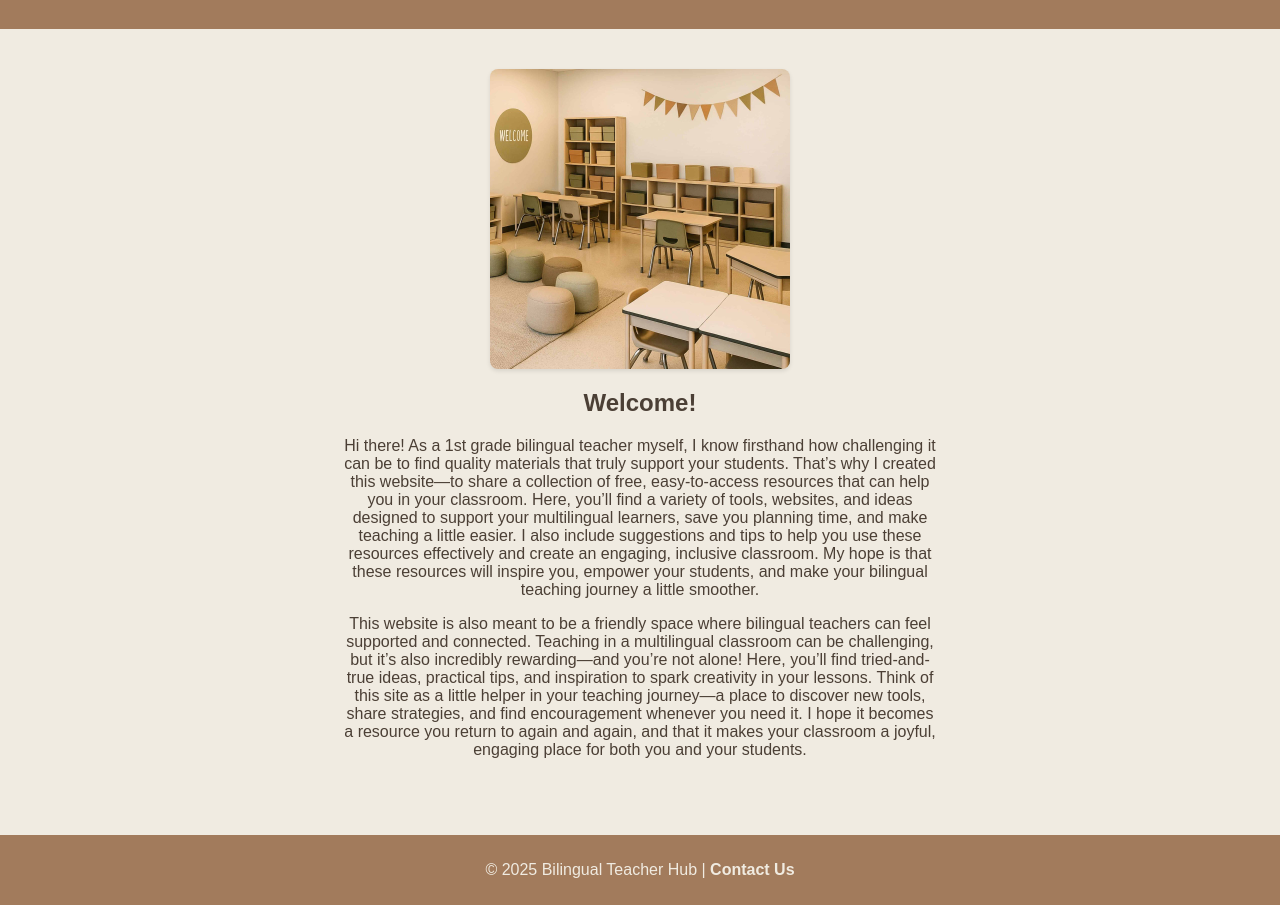
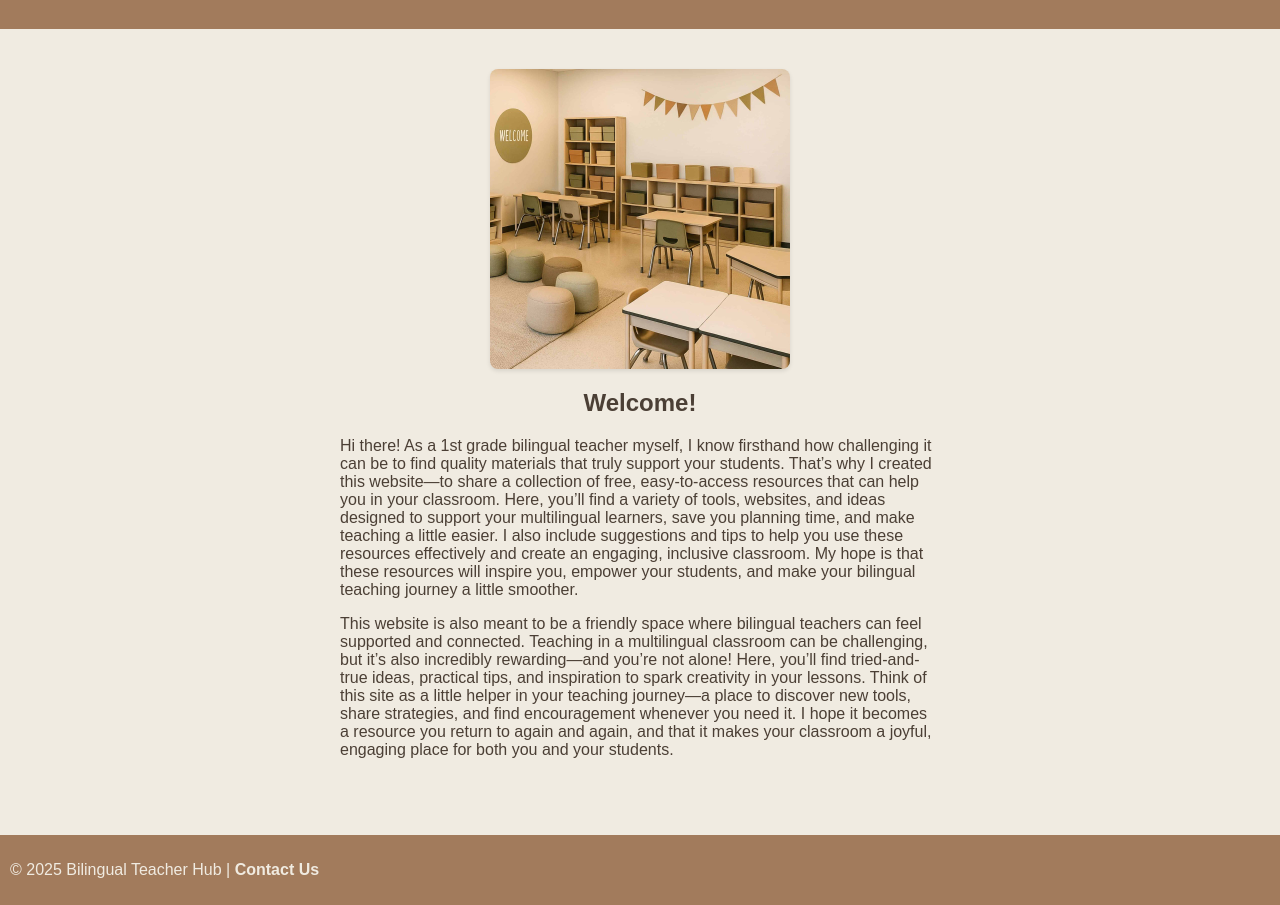
Before and after one commit to lizethort/Bilingual-Resources-, a plain HTML site: page index.html in a window 1280 px wide. Shown: the part 92-997 px from the top of the page. Drawn offline with Linux system fonts and the light colour scheme.

Commit message:
update center of page

```diff
--- a/style.css
+++ b/style.css
@@ -146,3 +146,31 @@ main img {
     border: 3px solid #ccc;
     border-radius: 8px;
 }
+
+/* Center headings and intro sections */
+header, h1, h2, h3, .intro {
+    text-align: center;
+}
+
+/* Keep paragraphs and lists left-aligned for readability */
+p, ul, ol {
+    text-align: left;
+}
+
+/* Optional: center images and buttons in sections */
+main img, .icon-box a {
+    display: block;
+    margin: 20px auto; /* centers horizontally */
+}
+
+/* Optional: add some spacing around sections */
+section {
+    margin: 30px 0;
+}
+
+/* Optional: make the main content a bit narrower on large screens */
+main {
+    max-width: 900px;
+    margin: auto; /* centers the main content */
+    padding: 20px;
+}
```
